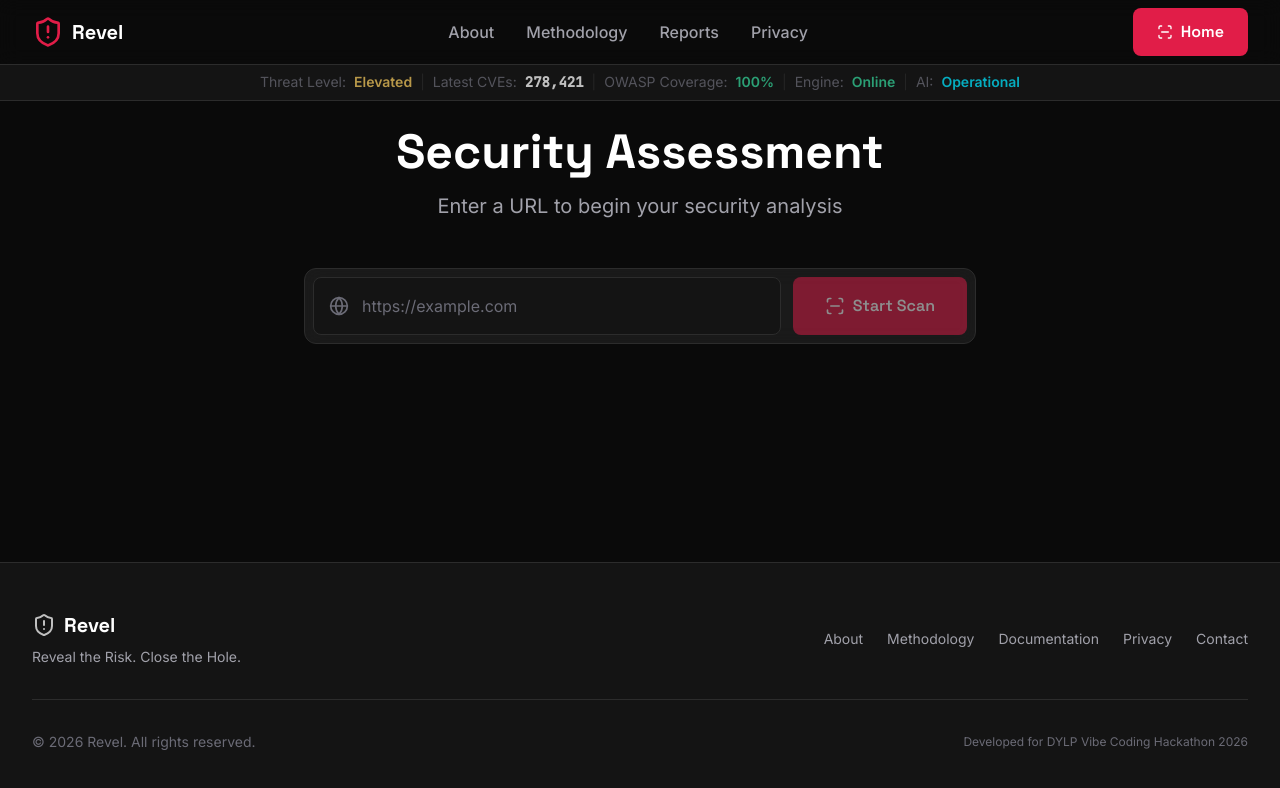
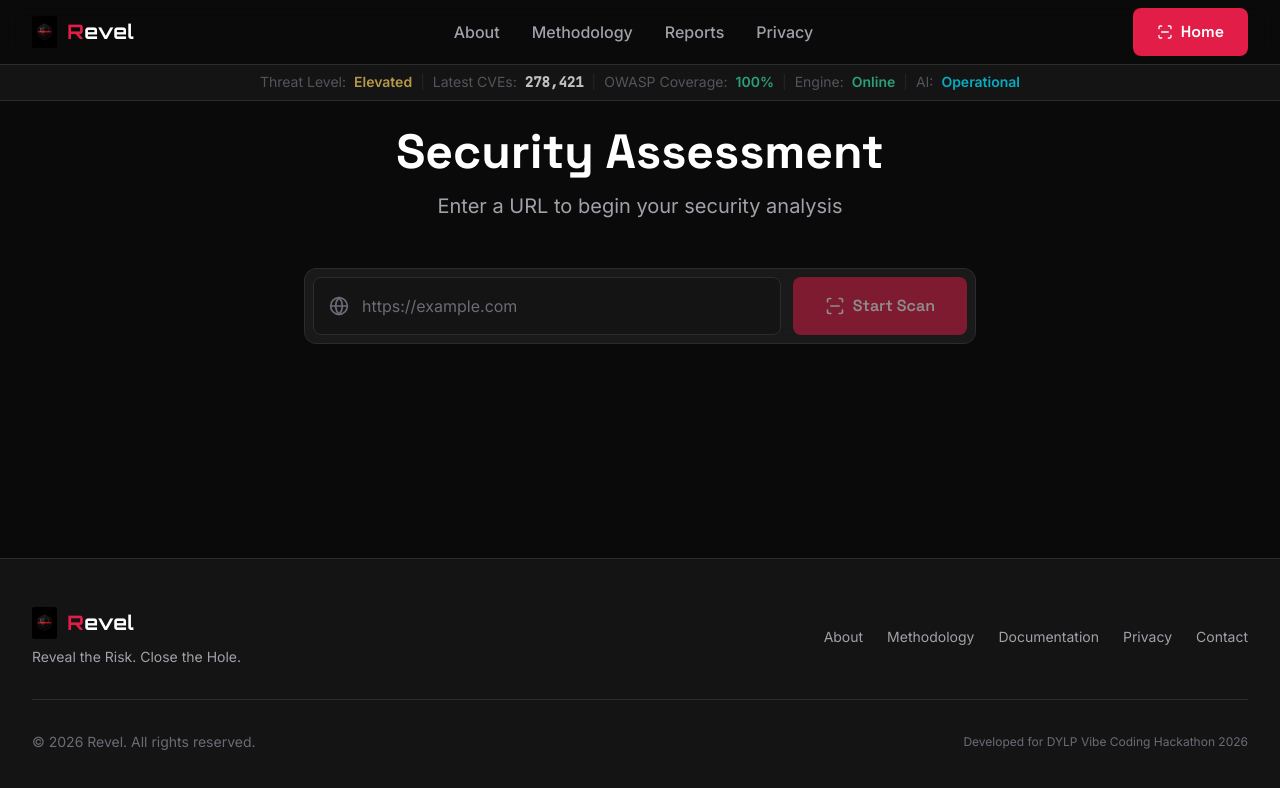
Before and after one commit to khadijaikram-3/revel, a React (Vite) app: page /scan in a window 1280 px wide. Shown: the top 788 px of the page. Built offline with nearby package versions, Linux system fonts and the light colour scheme.

Commit message:
Update Navbars, Footer, and add ScrollToTop

```diff
--- a/index.html
+++ b/index.html
@@ -14,7 +14,7 @@
     <meta name="twitter:image" content="https://bolt.new/static/og_default.png" />
     <link rel="preconnect" href="https://fonts.googleapis.com" />
     <link rel="preconnect" href="https://fonts.gstatic.com" crossorigin />
-    <link href="https://fonts.googleapis.com/css2?family=Inter:wght@400;500;600&family=JetBrains+Mono:wght@400;500&family=Space+Grotesk:wght@500;600;700&display=swap" rel="stylesheet" />
+    <link href="https://fonts.googleapis.com/css2?family=Inter:wght@400;500;600&family=JetBrains+Mono:wght@400;500&family=Orbitron:wght@700;800&family=Space+Grotesk:wght@500;600;700&display=swap" rel="stylesheet" />
   </head>
   <body class="bg-background font-body text-primary-text antialiased">
     <div id="root"></div>
--- a/src/App.tsx
+++ b/src/App.tsx
@@ -4,10 +4,12 @@ import ScanPage from './pages/ScanPage';
 import LoadingPage from './pages/LoadingPage';
 import ReportsPage from './pages/ReportsPage';
 import ExecutiveReportPage from './pages/ExecutiveReportPage';
+import ScrollToTop from './components/ScrollToTop';
 
 function App() {
   return (
     <Router>
+      <ScrollToTop />
       <Routes>
         <Route path="/" element={<LandingPage />} />
         <Route path="/scan" element={<ScanPage />} />
--- a/src/components/Footer.tsx
+++ b/src/components/Footer.tsx
@@ -1,14 +1,26 @@
-import { ShieldAlert } from 'lucide-react';
-
 export default function Footer() {
   return (
     <footer className="py-12 bg-secondary-bg border-t border-border">
       <div className="max-w-7xl mx-auto px-4 sm:px-6 lg:px-8">
         <div className="flex flex-col md:flex-row items-center justify-between gap-8">
           <div className="flex flex-col items-center md:items-start">
-            <div className="flex items-center space-x-2 mb-2">
-              <ShieldAlert className="w-6 h-6 text-silver" />
-              <span className="font-heading font-bold text-xl text-primary-text">Revel</span>
+            <div className="flex items-center space-x-2.5 mb-2">
+              <img
+                src="/revel_logo.jpeg"
+                alt="Revel"
+                className="h-8 w-auto rounded-sm transition-all duration-300"
+                onMouseEnter={(e) =>
+                  ((e.currentTarget as HTMLImageElement).style.boxShadow =
+                    '0 0 15px rgba(192, 192, 192, 0.3)')
+                }
+                onMouseLeave={(e) =>
+                  ((e.currentTarget as HTMLImageElement).style.boxShadow = 'none')
+                }
+              />
+              <span className="font-orbitron font-bold text-xl tracking-wide">
+                <span className="text-danger">R</span>
+                <span className="text-primary-text">evel</span>
+              </span>
             </div>
             <p className="text-secondary-text text-sm">Reveal the Risk. Close the Hole.</p>
           </div>
--- a/src/components/Navbar.tsx
+++ b/src/components/Navbar.tsx
@@ -1,4 +1,4 @@
-import { ShieldAlert, ScanLine } from 'lucide-react';
+import { ScanLine } from 'lucide-react';
 import { Link, useLocation } from 'react-router-dom';
 
 const navLinks = [
@@ -8,6 +8,30 @@ const navLinks = [
   { name: 'Privacy', href: '/#privacy' },
 ];
 
+function RevelLogo() {
+  return (
+    <div className="flex items-center space-x-2.5">
+      <img
+        src="/revel_logo.jpeg"
+        alt="Revel"
+        className="h-8 w-auto rounded-sm transition-all duration-300"
+        style={{ filter: 'drop-shadow(0 0 0px rgba(192,192,192,0))' }}
+        onMouseEnter={(e) =>
+          ((e.currentTarget as HTMLImageElement).style.boxShadow =
+            '0 0 15px rgba(192, 192, 192, 0.3)')
+        }
+        onMouseLeave={(e) =>
+          ((e.currentTarget as HTMLImageElement).style.boxShadow = 'none')
+        }
+      />
+      <span className="font-orbitron font-bold text-xl tracking-wide">
+        <span className="text-danger">R</span>
+        <span className="text-primary-text">evel</span>
+      </span>
+    </div>
+  );
+}
+
 export default function Navbar() {
   const location = useLocation();
   const isScanPage = location.pathname === '/scan';
@@ -16,12 +40,9 @@ export default function Navbar() {
     <nav className="fixed top-0 left-0 right-0 z-50 bg-background/80 backdrop-blur-[10px] border-b border-border">
       <div className="max-w-7xl mx-auto px-4 sm:px-6 lg:px-8">
         <div className="flex items-center justify-between h-16">
-          <div className="flex items-center">
-            <Link to="/" className="flex items-center space-x-2">
-              <ShieldAlert className="w-8 h-8 text-danger" />
-              <span className="font-heading font-bold text-xl text-primary-text">Revel</span>
-            </Link>
-          </div>
+          <Link to="/">
+            <RevelLogo />
+          </Link>
           <div className="hidden md:flex items-center space-x-8">
             {navLinks.map((link) => (
               <a
--- /dev/null
+++ b/src/components/ScrollToTop.tsx
@@ -0,0 +1,12 @@
+import { useEffect } from 'react';
+import { useLocation } from 'react-router-dom';
+
+export default function ScrollToTop() {
+  const { pathname } = useLocation();
+
+  useEffect(() => {
+    window.scrollTo(0, 0);
+  }, [pathname]);
+
+  return null;
+}
--- a/src/pages/ExecutiveReportPage.tsx
+++ b/src/pages/ExecutiveReportPage.tsx
@@ -1,7 +1,6 @@
 import { useEffect, useState } from 'react';
 import { Link } from 'react-router-dom';
 import {
-  ShieldAlert,
   Globe,
   Calendar,
   Clock,
@@ -131,9 +130,23 @@ export default function ExecutiveReportPage() {
       <nav className="fixed top-0 left-0 right-0 z-50 bg-background/80 backdrop-blur-[10px] border-b border-border">
         <div className="max-w-7xl mx-auto px-4 sm:px-6 lg:px-8">
           <div className="flex items-center justify-between h-16">
-            <Link to="/" className="flex items-center space-x-2">
-              <ShieldAlert className="w-8 h-8 text-danger" />
-              <span className="font-heading font-bold text-xl text-primary-text">Revel</span>
+            <Link to="/" className="flex items-center space-x-2.5">
+              <img
+                src="/revel_logo.jpeg"
+                alt="Revel"
+                className="h-8 w-auto rounded-sm transition-all duration-300"
+                onMouseEnter={(e) =>
+                  ((e.currentTarget as HTMLImageElement).style.boxShadow =
+                    '0 0 15px rgba(192, 192, 192, 0.3)')
+                }
+                onMouseLeave={(e) =>
+                  ((e.currentTarget as HTMLImageElement).style.boxShadow = 'none')
+                }
+              />
+              <span className="font-orbitron font-bold text-xl tracking-wide">
+                <span className="text-danger">R</span>
+                <span className="text-primary-text">evel</span>
+              </span>
             </Link>
             <div className="hidden md:flex items-center space-x-6 text-sm text-secondary-text font-medium">
               <a href="/#about" className="hover:text-primary-text transition-colors">About</a>
--- a/src/pages/LandingPage.tsx
+++ b/src/pages/LandingPage.tsx
@@ -136,9 +136,23 @@ export default function LandingPage() {
         <div className="max-w-7xl mx-auto px-4 sm:px-6 lg:px-8">
           <div className="flex items-center justify-between h-16">
             <div className="flex items-center">
-              <a href="#" className="flex items-center space-x-2">
-                <ShieldAlert className="w-8 h-8 text-danger" />
-                <span className="font-heading font-bold text-xl text-primary-text">Revel</span>
+              <a href="#" className="flex items-center space-x-2.5">
+                <img
+                  src="/revel_logo.jpeg"
+                  alt="Revel"
+                  className="h-8 w-auto rounded-sm transition-all duration-300"
+                  onMouseEnter={(e) =>
+                    ((e.currentTarget as HTMLImageElement).style.boxShadow =
+                      '0 0 15px rgba(192, 192, 192, 0.3)')
+                  }
+                  onMouseLeave={(e) =>
+                    ((e.currentTarget as HTMLImageElement).style.boxShadow = 'none')
+                  }
+                />
+                <span className="font-orbitron font-bold text-xl tracking-wide">
+                  <span className="text-danger">R</span>
+                  <span className="text-primary-text">evel</span>
+                </span>
               </a>
             </div>
             <div className="hidden md:flex items-center space-x-8">
--- a/tailwind.config.js
+++ b/tailwind.config.js
@@ -28,6 +28,7 @@ export default {
         heading: ['Space Grotesk', 'sans-serif'],
         body: ['Inter', 'sans-serif'],
         mono: ['JetBrains Mono', 'monospace'],
+        orbitron: ['Orbitron', 'sans-serif'],
       },
       animation: {
         'fade-in': 'fadeIn 0.6s ease-out forwards',
```
